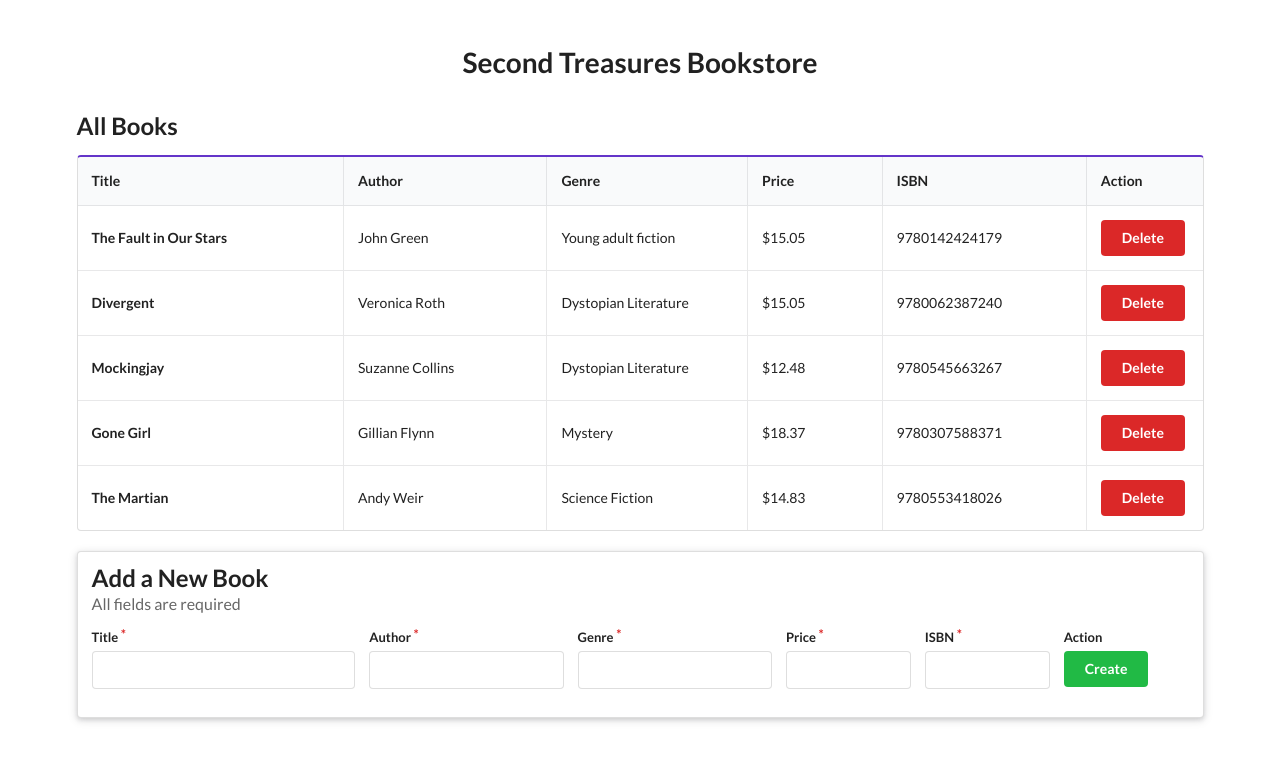
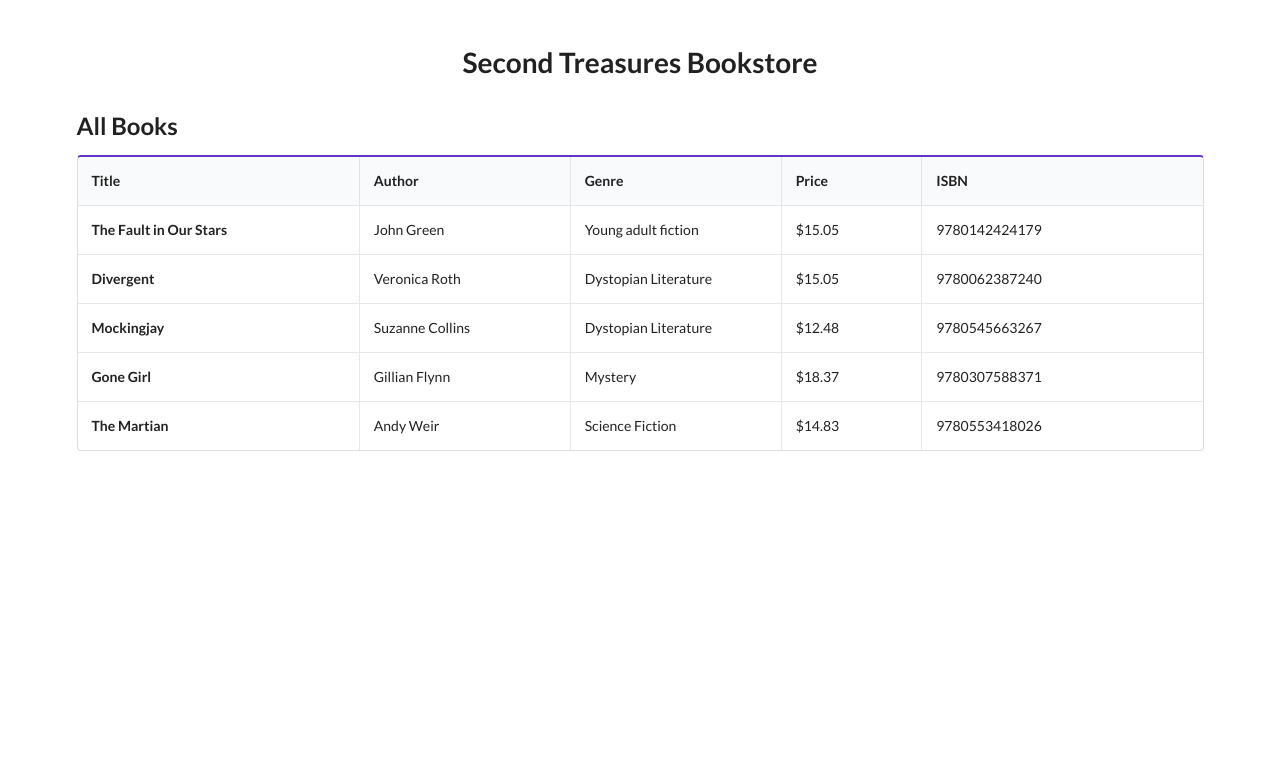
Before and after one commit to charliegdev/2nd-treasure-ng, a website: page client/index.html in a window 1280 px wide. Drawn offline with nearby package versions, Linux system fonts and the light colour scheme; some packages are replaced by stand-ins of ours; files that its build step writes are made by us from their sources.

Commit message:
Improve UI to show/hide delete buttons and the Add button if user is not logged.

```diff
--- a/client/src/AddNewBook.html
+++ b/client/src/AddNewBook.html
@@ -1,4 +1,5 @@
-<div class="ui form raised segment">
+<div ng-controller="LoginController as loginController">
+  <div class="ui form raised segment" ng-if="loginController.isLoggedIn">
     <h2 class="ui header">
       Add a New Book
       <div class="sub header">All fields are required</div>
@@ -31,3 +32,4 @@
       </div>
     </form>
   </div>
+</div>
--- a/client/src/BookList.html
+++ b/client/src/BookList.html
@@ -1,3 +1,4 @@
+<div ng-controller="LoginController as loginController">
   <h2 class="ui header left aligned">
     All Books</h2>
   <div>
@@ -8,8 +9,8 @@
           <th class="three wide">Author</th>
           <th class="three wide">Genre</th>
           <th class="two wide">Price</th>
-        <th class="three wide">ISBN</th>
-        <th class="one wide">Action</th>
+          <th class="{{loginController.isLoggedIn ? 'three' : 'four'}} wide">ISBN</th>
+          <th class="one wide" ng-if="loginController.isLoggedIn">Action</th>
         </tr>
       </thead>
       <tbody>
@@ -27,10 +28,11 @@
             {{book.price | currency}}
           </td>
           <td>{{book.isbn}}</td>
-        <td>
+          <td ng-if="loginController.isLoggedIn">
             <button class="negative ui button" ng-click="ctrl.deleteBook(book.isbn)">Delete</button>
           </td>
         </tr>
       </tbody>
     </table>
   </div>
+</div>
--- a/client/src/LoginController.js
+++ b/client/src/LoginController.js
@@ -1,3 +1,3 @@
 angular.module('BookStore').controller('LoginController', [function () {
-  this.isLoggedIn = true;
+  this.isLoggedIn = false;
 }]);
```
Also changed, not shown: client/dist/LoginController.js. Lines whose indentation alone changed are shown as unchanged.
